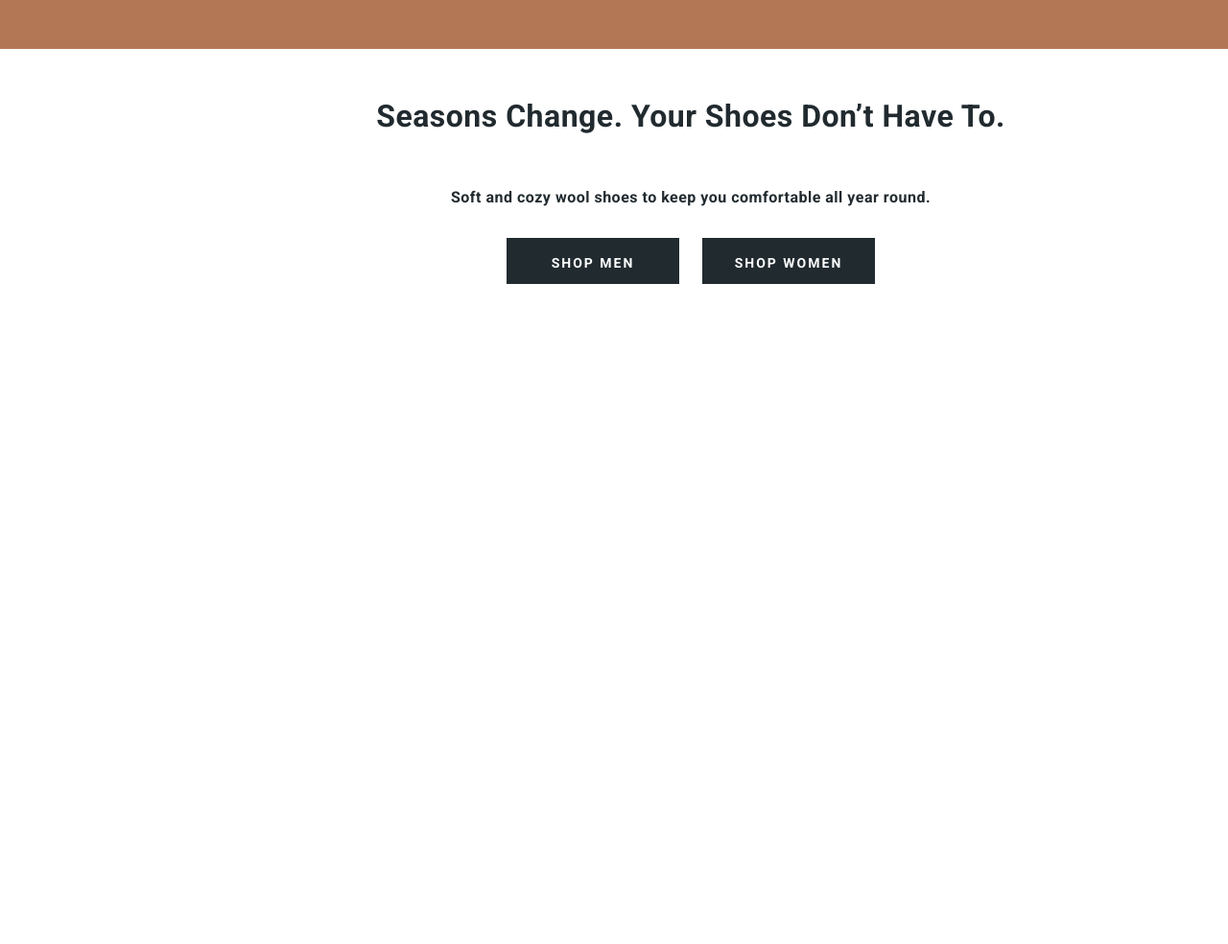
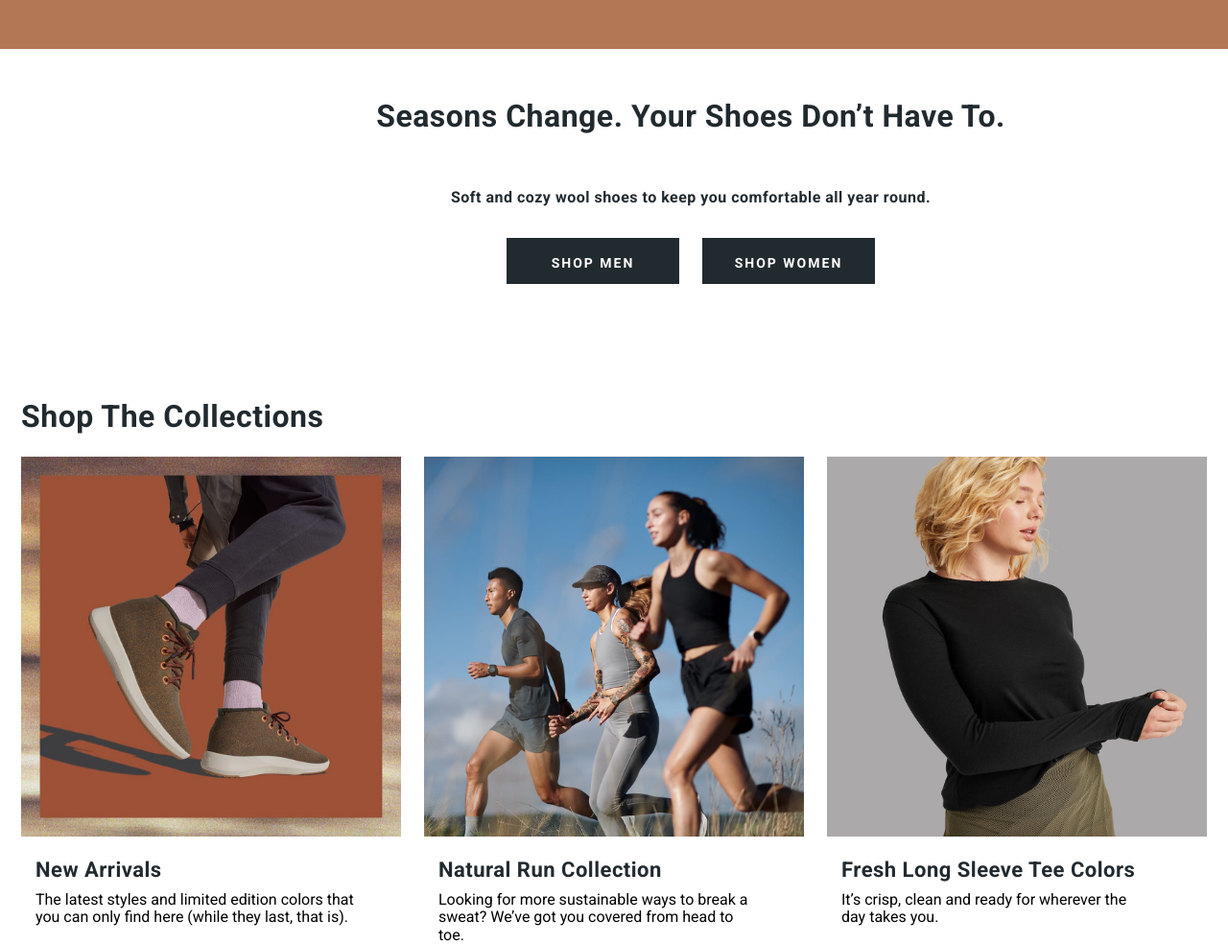
Before and after one commit to Zaitsava2810/Allbirds, a plain HTML site: page index.html in a window 1280 px wide. Shown: the part 1486-2470 px from the top of the page at 96% size. Before the commit the page ends 1786 px from the top, so only its background shows below. Drawn offline with Linux system fonts and the light colour scheme.

Commit message:
add section collection

```diff
--- a/assets/styles/slyle.css
+++ b/assets/styles/slyle.css
@@ -169,6 +169,7 @@ body {
 
 /* SECTION SEASONS */
 .section__seasons {
+    display: block;
     width: 100%;
     margin-top: 52px;
 }
@@ -256,3 +257,58 @@ body {
     text-align: center;
     padding: 18px 32px;
 }
+
+/* COLLECTION */
+.section__collection {
+    width: 1440px;
+    margin-top: 120px;
+}
+
+.container__coll {
+    margin: 0 102px;
+}
+
+.collection__title {
+    font-size: 32px;
+    font-weight: 700;
+    line-height: 41,92px;
+    letter-spacing: 0.5px;
+    text-align: left;
+    color:  #212A2F;
+}
+
+.collection__item {
+    display: flex;
+    flex-direction: row;
+    justify-content: space-between;
+
+    width: 1236px;
+    margin-top: 24px;
+}
+
+.inner__title {
+    font-size: 22px;
+    font-weight: 700;
+    line-height:29,04px;
+    letter-spacing: 0.5px;
+    color:  #212a2f;
+
+    vertical-align: top;
+
+    padding: 17px 0 10px 0;
+}
+
+.inner__text {
+    font-size: 16px;
+    font-weight: 400;
+    line-height: 24px;
+    letter-spacing: 0.5px;
+    color:  #212a2f;
+
+    text-align: Left;
+    vertical-align: top;
+}
+
+.text {
+    padding-left: 15px;
+}
--- a/index.html
+++ b/index.html
@@ -76,9 +76,44 @@
                     <a href="#"><p class="btn__text">Shop Women</p></a>
                 </div>
             </div>
+        </div>
+    </div>
+</section>
 
+
+<!-- COLLECTION -->
+<section class="section__collection">
+    <div class="container__coll">
+        <h2 class="collection__title">Shop The Collections</h2>
+
+        <div class="collection__item">
+            <div class="collection__inner">
+                <img class="inner__img" src="assets/images/collection/coll-1.jfif" width="396px" height="396px" alt="">
+
+                <div class="text">
+                    <p class="inner__title">New Arrivals</p>
+                    <p>The latest styles and limited edition colors that <br>you can only find here (while they last, that is).</p>
+                </div>
+            </div>
+
+            <div class="collection__inner">
+                <img class="inner__img" src="assets/images/collection/coll-2.jfif" width="396px" height="396px" alt="">
+
+                <div class="text">
+                    <p class="inner__title">Natural Run Collection</p>
+                    <p>Looking for more sustainable ways to break a <br>sweat? We’ve got you covered from head to <br>toe.</p>
+                </div>
+            </div>
+
+            <div class="collection__inner">
+                <img class="inner__img" src="assets/images/collection/coll-3.jfif" width="396px" height="396px" alt="">
+
+                <div class="text">
+                    <p class="inner__title">Fresh Long Sleeve Tee Colors</p>
+                    <p>It’s crisp, clean and ready for wherever the <br>day takes you.</p>
+                </div>
+            </div>
         </div>
-
     </div>
 </section>
 
@@ -98,8 +133,5 @@
 
 
 
-
-
-
 </body>
 </html>
```
Also changed, not shown: assets/images/collection/coll-1.jfif (added), assets/images/collection/coll-2.jfif (added), assets/images/collection/coll-3.jfif (added).
